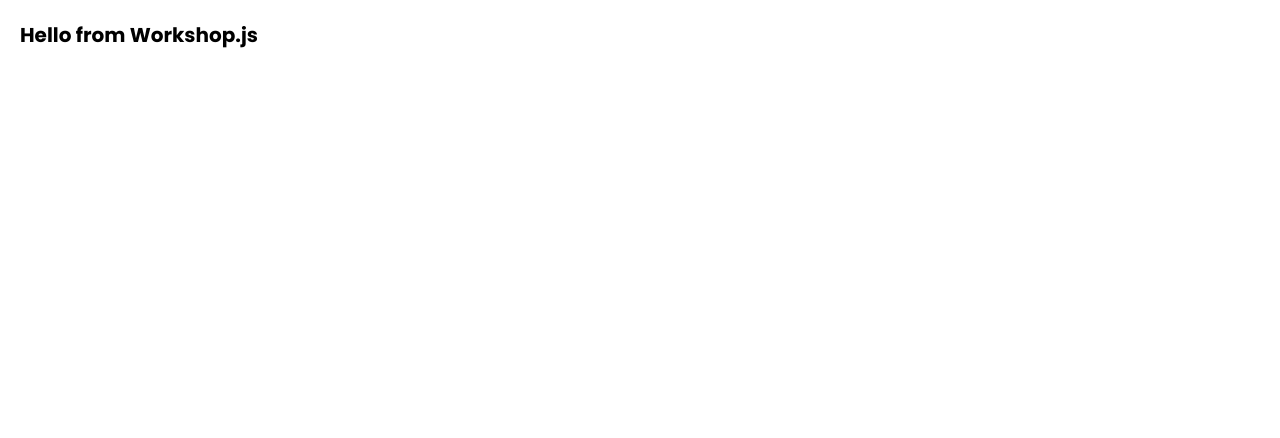
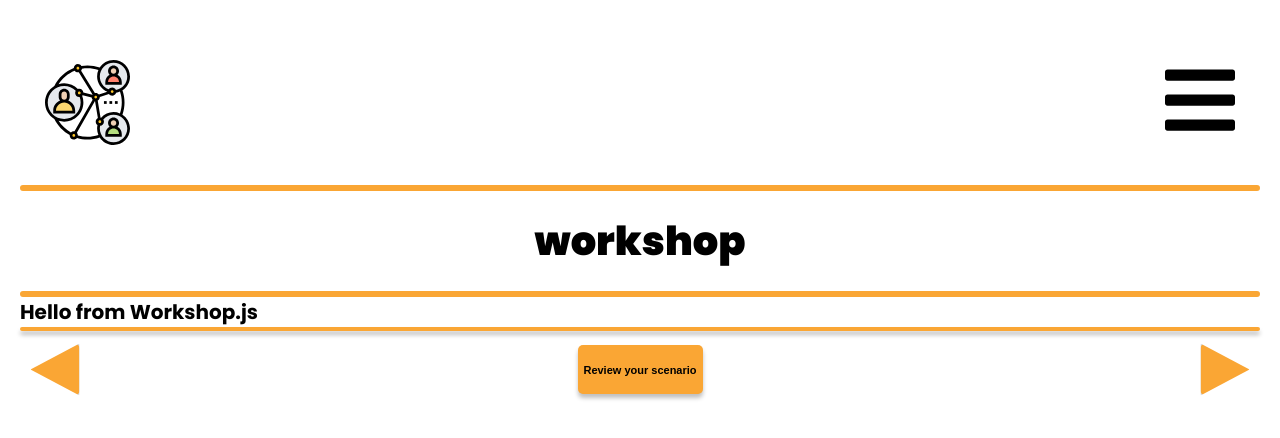
Before and after one commit to founders-programme-2/commons, a React (Create React App) app in the folder client/: page /workshop in a window 1280 px wide. Shown: the top 438 px of the page. Built offline with nearby package versions, Linux system fonts and the light colour scheme.

Commit message:
passing props with null value for image in header component

```diff
--- a/client/src/Component/views/Workshop/index.js
+++ b/client/src/Component/views/Workshop/index.js
@@ -1,9 +1,13 @@
 import React from 'react';
+import Header from '../../Common/Header';
+import Footer from '../../Common/Footer';
 
 const Workshop = () => {
   return (
     <div>
+      <Header headerImg={null} titleText="workshop" />
       <h1>Hello from Workshop.js</h1>
+      <Footer />
     </div>
   );
 };
```
